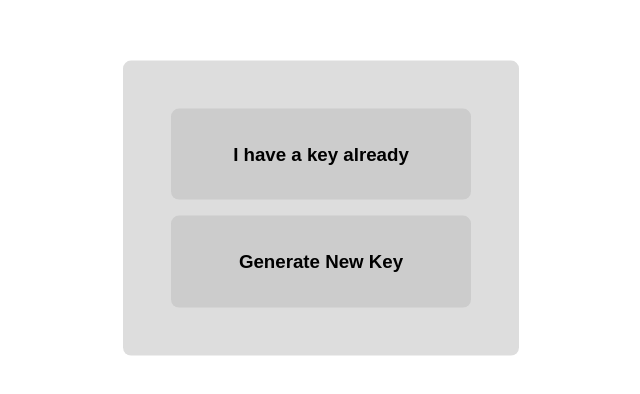
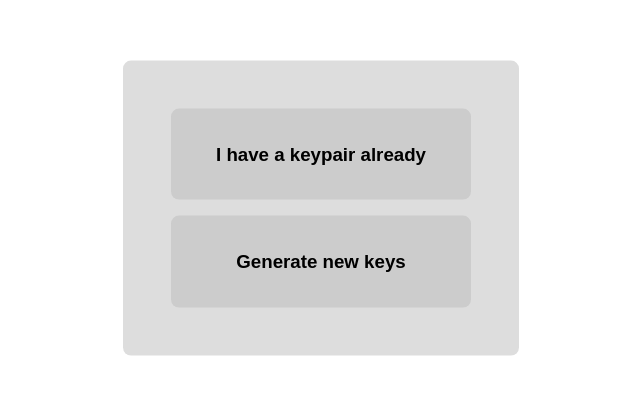
Before and after one commit to micahsgilbert/e2e_chat, a React (Create React App) app in the folder e2e_client/: page / in a window 1280 px wide. Shown: the part 192-586 px from the top of the page, without its empty margins (319-959 px from the left). Built offline with nearby package versions, Linux system fonts and the light colour scheme; no server answers.

Commit message:
updated keyselector

```diff
--- a/e2e_client/src/KeySelector.js
+++ b/e2e_client/src/KeySelector.js
@@ -16,6 +16,8 @@ export default class KeySelector extends React.Component {
   }
   getNewKey() {
     this.setState({phase: "generating"})
+
+    setTimeout(() => {
       let k = new NodeRSA()
       k.generateKeyPair()
       let pub = k.exportKey("public")
@@ -24,24 +26,35 @@ export default class KeySelector extends React.Component {
       window.localStorage.setItem("privateKey", priv)
       this.props.socket.emit("pubkey_submit", pub)
       this.props.onFinish()
+    })
   }
   handleChange(e) {
     this.setState({[e.target.id]: e.target.value})
   }
   submit() {
+    // todo: fix this to just use the conditional and not try/catch
+    try {
+      let pubkey = new NodeRSA(this.state.public_key);
+      let privkey = new NodeRSA(this.state.private_key)
+      if (pubkey.isPublic() && privkey.isPrivate()) {
         window.localStorage.setItem("publicKey", this.state.public_key)
         window.localStorage.setItem("privateKey", this.state.private_key)
         this.props.socket.emit("pubkey_submit", this.state.public_key)
         this.props.onFinish()
       }
+    }
+    catch {
+      window.alert("Invalid keys")
+    }
+  }
   render() {
     if (this.state.phase === "init") {
       return (<div id="key-selector">
       <div className="option" onClick={this.alreadyHaveKey}>
-        <h3>I have a key already</h3>
+        <h3>I have a keypair already</h3>
       </div>
       <div className="option" onClick={this.getNewKey}>
-        <h3>Generate New Key</h3>
+        <h3>Generate new keys</h3>
       </div>
     </div>)
     } else if (this.state.phase === "have_key") {
@@ -56,7 +69,7 @@ export default class KeySelector extends React.Component {
       </div>)
     } else if (this.state.phase === "generating") {
       return (<div id="key-selector">
-        <h3>Waiting for key...</h3>
+        <h3>Generating keys...</h3>
       </div>)
     }
   }
```
Lines whose indentation alone changed are shown as unchanged.
